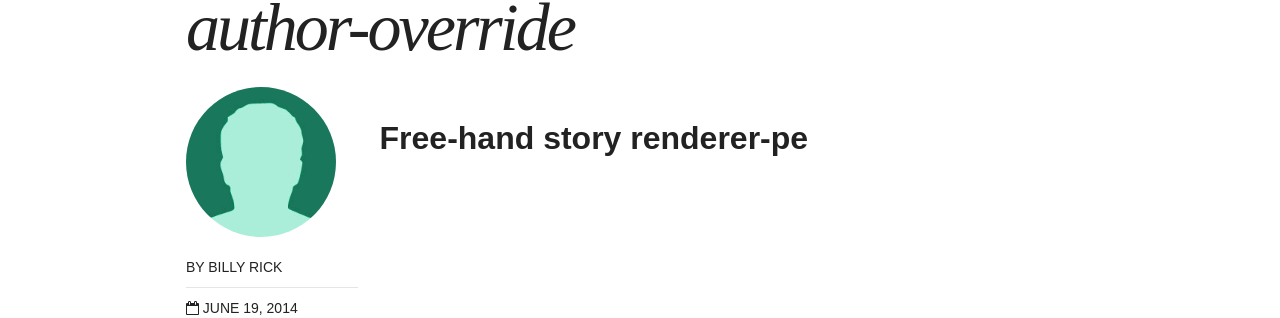
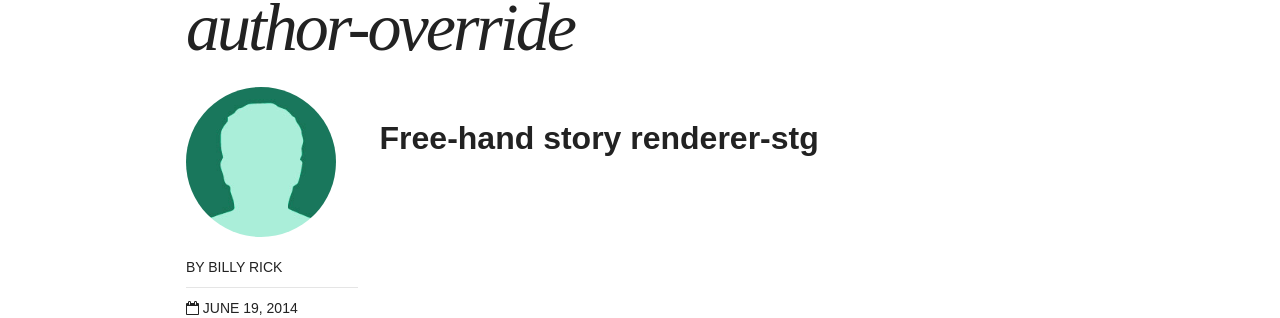
Before and after one commit to galdil/galdil.github.io, a Jekyll site: the page built from _posts/articles/2014-06-19-author-override.md, in a window 1280 px wide and 900 px high, scrolled down 665 px. Shown: the part 140-458 px from the top of the window. Built offline with Jekyll 4.4.1, drawn with Linux system fonts in a browser that asks for light colours; nearby versions of some CDN libraries.

Commit message:
Update 2014-06-19-author-override.md

```diff
--- a/_posts/articles/2014-06-19-author-override.md
+++ b/_posts/articles/2014-06-19-author-override.md
@@ -12,7 +12,7 @@ image:
   credit: WeGraphics
   creditlink: http://wegraphics.net/downloads/free-ultimate-blurred-background-pack/
 ---
-## Free-hand story renderer-pe
+## Free-hand story renderer-stg
 <br>
 <div class="apester-media" data-media-id="5a256141975cbd00012a7421" height="512"></div><script async src="https://storage.googleapis.com/apester-staging/sdk/core.min.js"></script>
 <br>
```
